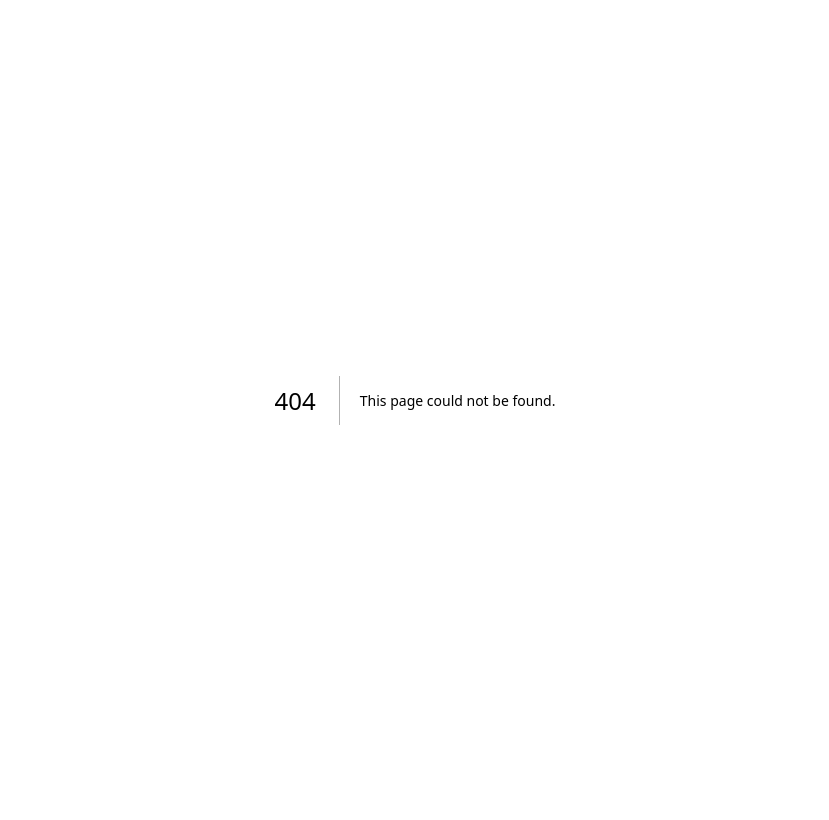
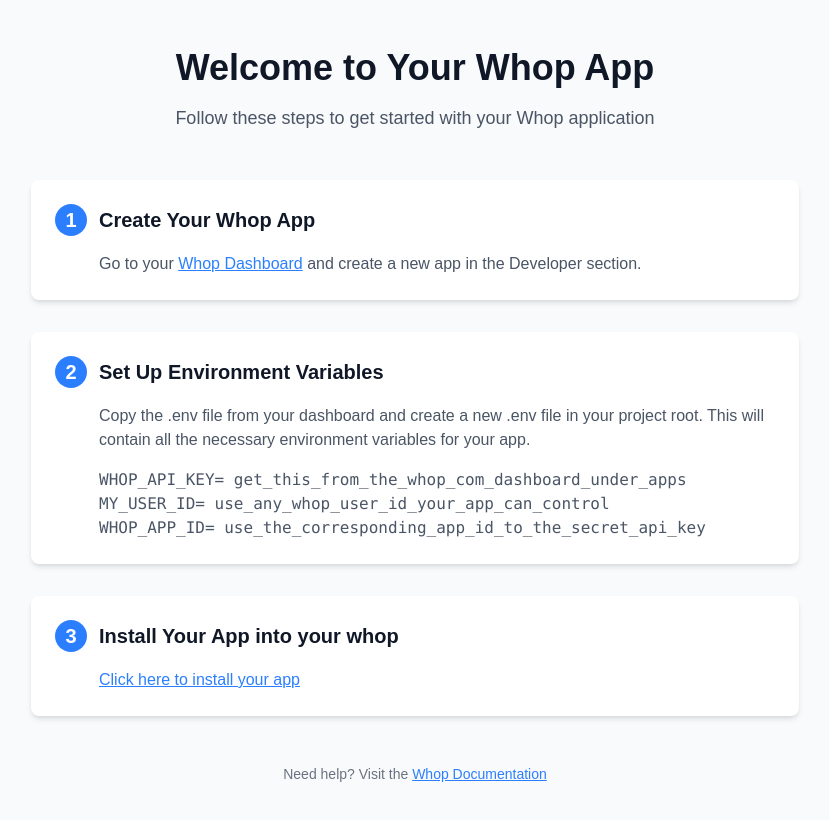
Before and after one commit to whopio/whop-nextjs-app-template, a Next.js app: page / in a window 1280 px wide. Before the commit this address had no page. Shown: the top 820 px of the page, without its empty margins (225-1054 px from the left). Built offline with nearby package versions, Linux system fonts and the light colour scheme.

Commit message:
progress

```diff
--- /dev/null
+++ b/app/page.tsx
@@ -0,0 +1,102 @@
+import React from "react";
+
+export default function Page() {
+  return (
+    <div className="min-h-screen bg-gray-50 py-12 px-4 sm:px-6 lg:px-8">
+      <div className="max-w-3xl mx-auto">
+        <div className="text-center mb-12">
+          <h1 className="text-4xl font-bold text-gray-900 mb-4">
+            Welcome to Your Whop App
+          </h1>
+          <p className="text-lg text-gray-600">
+            Follow these steps to get started with your Whop application
+          </p>
+        </div>
+
+        <div className="space-y-8">
+          <div className="bg-white p-6 rounded-lg shadow-md">
+            <h2 className="text-xl font-semibold text-gray-900 mb-4 flex items-center">
+              <span className="flex-shrink-0 w-8 h-8 flex items-center justify-center rounded-full bg-blue-500 text-white mr-3">
+                1
+              </span>
+              Create Your Whop App
+            </h2>
+            <p className="text-gray-600 ml-11">
+              Go to your{" "}
+              <a
+                href="https://whop.com/dashboard"
+                target="_blank"
+                rel="noopener noreferrer"
+                className="text-blue-500 hover:text-blue-600 underline"
+              >
+                Whop Dashboard
+              </a>{" "}
+              and create a new app in the Developer section.
+            </p>
+          </div>
+
+          <div className="bg-white p-6 rounded-lg shadow-md">
+            <h2 className="text-xl font-semibold text-gray-900 mb-4 flex items-center">
+              <span className="flex-shrink-0 w-8 h-8 flex items-center justify-center rounded-full bg-blue-500 text-white mr-3">
+                2
+              </span>
+              Set Up Environment Variables
+            </h2>
+            <p className="text-gray-600 ml-11 mb-4">
+              Copy the .env file from your dashboard and create a new .env file
+              in your project root. This will contain all the necessary
+              environment variables for your app.
+            </p>
+            <div className="text-gray-600 ml-11">
+              <code>
+                WHOP_API_KEY= {process.env.WHOP_API_KEY} <br />
+                MY_USER_ID= {process.env.MY_USER_ID} <br />
+                WHOP_APP_ID= {process.env.WHOP_APP_ID}
+              </code>
+            </div>
+          </div>
+
+          <div className="bg-white p-6 rounded-lg shadow-md">
+            <h2 className="text-xl font-semibold text-gray-900 mb-4 flex items-center">
+              <span className="flex-shrink-0 w-8 h-8 flex items-center justify-center rounded-full bg-blue-500 text-white mr-3">
+                3
+              </span>
+              Install Your App into your whop
+            </h2>
+            <p className="text-gray-600 ml-11">
+              {process.env.WHOP_APP_ID ? (
+                <a
+                  href={`https://whop.com/apps/${process.env.WHOP_APP_ID}/install`}
+                  target="_blank"
+                  rel="noopener noreferrer"
+                  className="text-blue-500 hover:text-blue-600 underline"
+                >
+                  Click here to install your app
+                </a>
+              ) : (
+                <span className="text-amber-600">
+                  Please set your environment variables to see the installation
+                  link
+                </span>
+              )}
+            </p>
+          </div>
+        </div>
+
+        <div className="mt-12 text-center text-sm text-gray-500">
+          <p>
+            Need help? Visit the{" "}
+            <a
+              href="https://dev.whop.com"
+              target="_blank"
+              rel="noopener noreferrer"
+              className="text-blue-500 hover:text-blue-600 underline"
+            >
+              Whop Documentation
+            </a>
+          </p>
+        </div>
+      </div>
+    </div>
+  );
+}
--- a/components/examples/section-06-make-forum-post.tsx
+++ b/components/examples/section-06-make-forum-post.tsx
@@ -38,7 +38,11 @@
       .withUser("user_v9KUoZvTGp6ID")
       .withCompany(companyId)
       .CreateForumPost({
-				input: { content, experienceId, title: "Created by the SDK" },
+        input: {
+          content,
+          forumExperienceId: experienceId,
+          title: "Created by the SDK",
+        },
       });
   }
 
--- a/components/examples/section-07-request-a-payment.tsx
+++ b/components/examples/section-07-request-a-payment.tsx
@@ -31,7 +31,7 @@
 
     console.log({
       userId: userTokenData.userId,
-			amount: parseInt(amount),
+      amount: Number.parseInt(amount),
       description,
       currency: "usd",
       metadata: {
@@ -43,7 +43,7 @@
     const response = await whopApi.withCompany(companyId).ChargeUser({
       input: {
         userId: userTokenData.userId,
-				amount: parseInt(amount),
+        amount: Number.parseInt(amount),
         description,
         currency: "usd",
         metadata: {
--- a/lib/whop-api.ts
+++ b/lib/whop-api.ts
@@ -1,6 +1,6 @@
-import { WhopApi, makeUserTokenVerifier } from "@whop/api";
+import { WhopServerSdk, makeUserTokenVerifier } from "@whop/api";
 
-export const whopApi = WhopApi({
+export const whopApi = WhopServerSdk({
   // Add your app api key here - this is required.
   // You can get this from the Whop dashboard after creating an app in the "API Keys" section.
   appApiKey: process.env.WHOP_API_KEY ?? "fallback",
--- a/package.json
+++ b/package.json
@@ -10,7 +10,7 @@
 	},
 	"dependencies": {
 		"@vercel/functions": "^2.0.3",
-		"@whop/api": "^0.0.14",
+		"@whop/api": "^0.0.20",
 		"next": "15.3.2",
 		"react": "^19.0.0",
 		"react-dom": "^19.0.0"
@@ -24,6 +24,5 @@
 		"@whop-apps/dev-proxy": "0.0.1-canary.110",
 		"tailwindcss": "^4",
 		"typescript": "^5"
-	},
-	"packageManager": "pnpm@9.15.9+sha512.68046141893c66fad01c079231128e9afb89ef87e2691d69e4d40eee228988295fd4682181bae55b58418c3a253bde65a505ec7c5f9403ece5cc3cd37dcf2531"
+	}
 }
```
Also changed, not shown: app/experiences/[experienceId]/page.tsx (renamed from app/experience/[experienceId]/page.tsx), components/examples/section-02-get-user-details.tsx (indentation only), 1 other file (tests, documents, lock files or other folders). Lines whose indentation alone changed are shown as unchanged.
